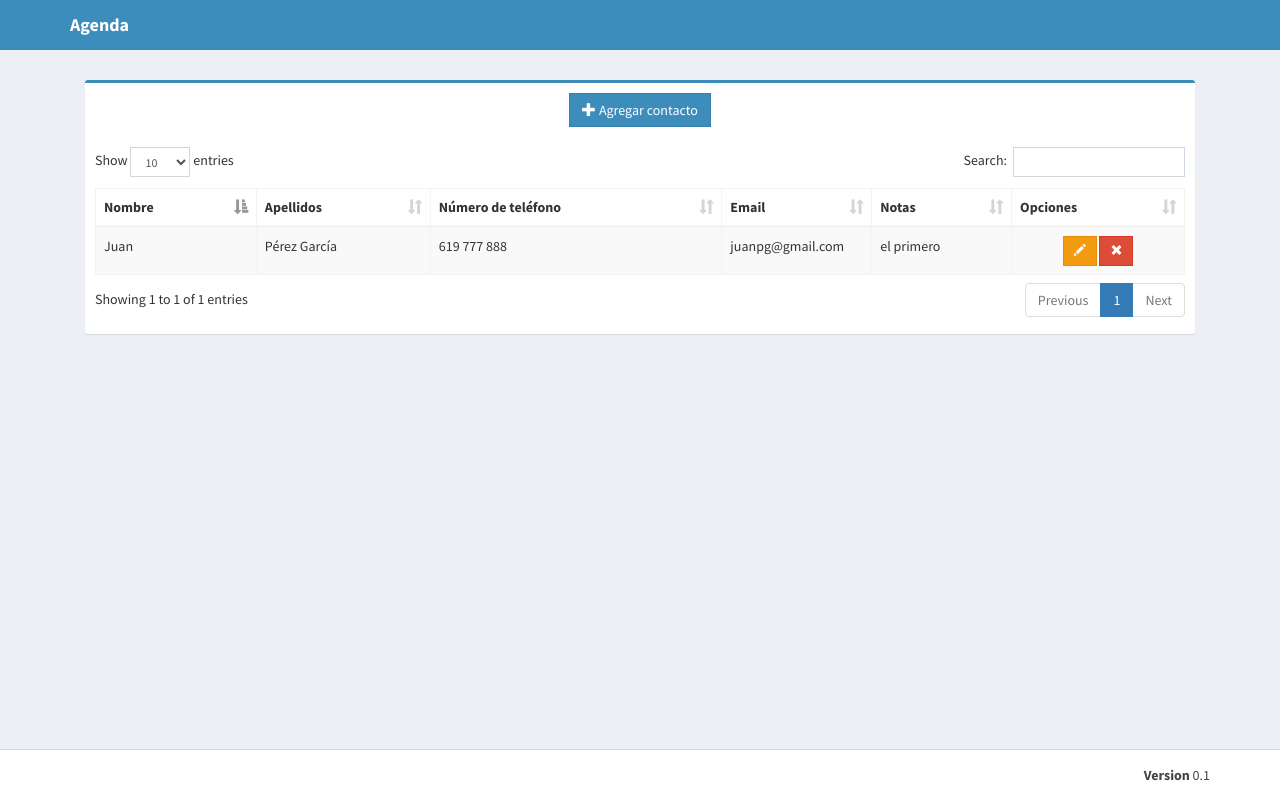
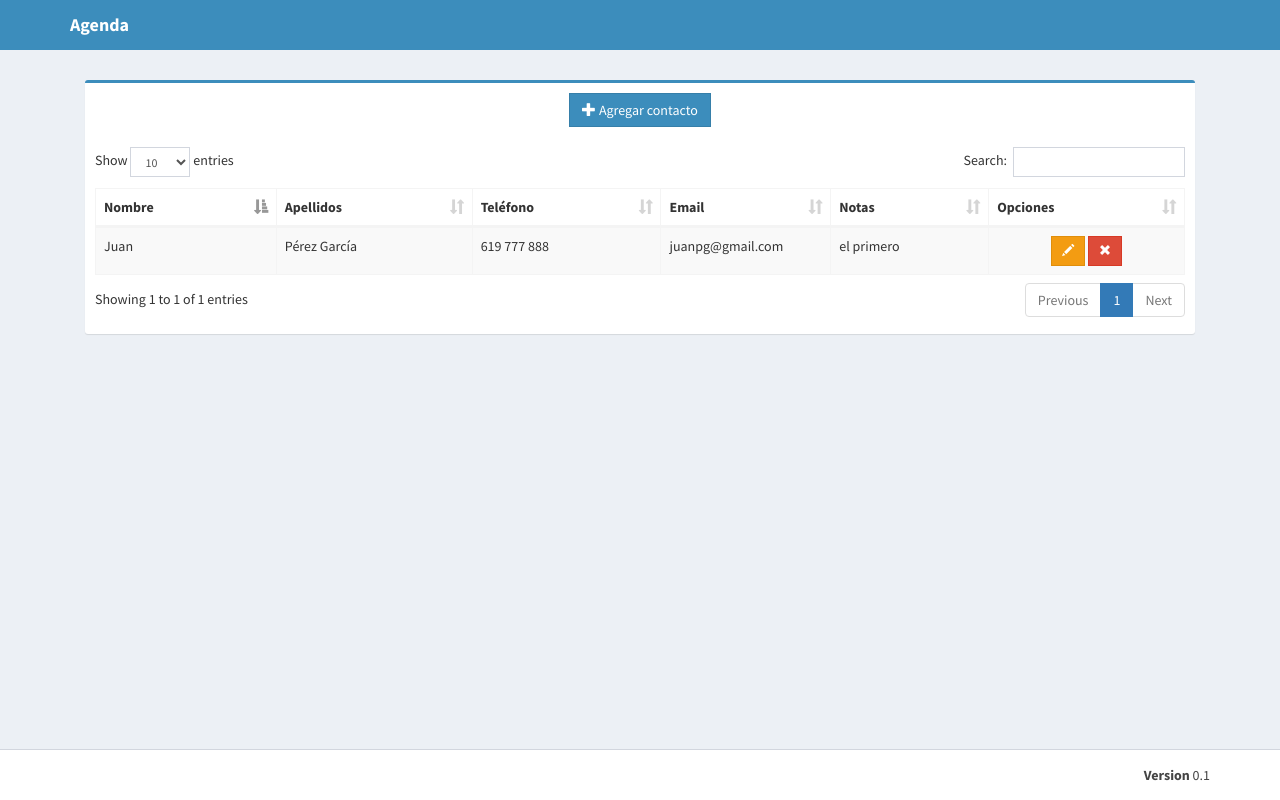
Before and after one commit to jmlcas/crud-agenda, a Flask app: page / in a window 1280 px wide. Run offline with Flask 2, Linux system fonts and the light colour scheme; data comes from the database, SQL or seed files in the repository; data that the repository does not hold is empty; some libraries are stand-ins or nearby versions.

Commit message:
Update index.html

```diff
--- a/source_code/templates/index.html
+++ b/source_code/templates/index.html
@@ -64,7 +64,7 @@
                   <tr>
                     <th>Nombre</th>
                     <th>Apellidos</th>
-                    <th>Número de teléfono</th>
+                    <th>Teléfono</th>
                     <th>Email</th>
                     <th>Notas</th>
                     <th>Opciones</th>
```
